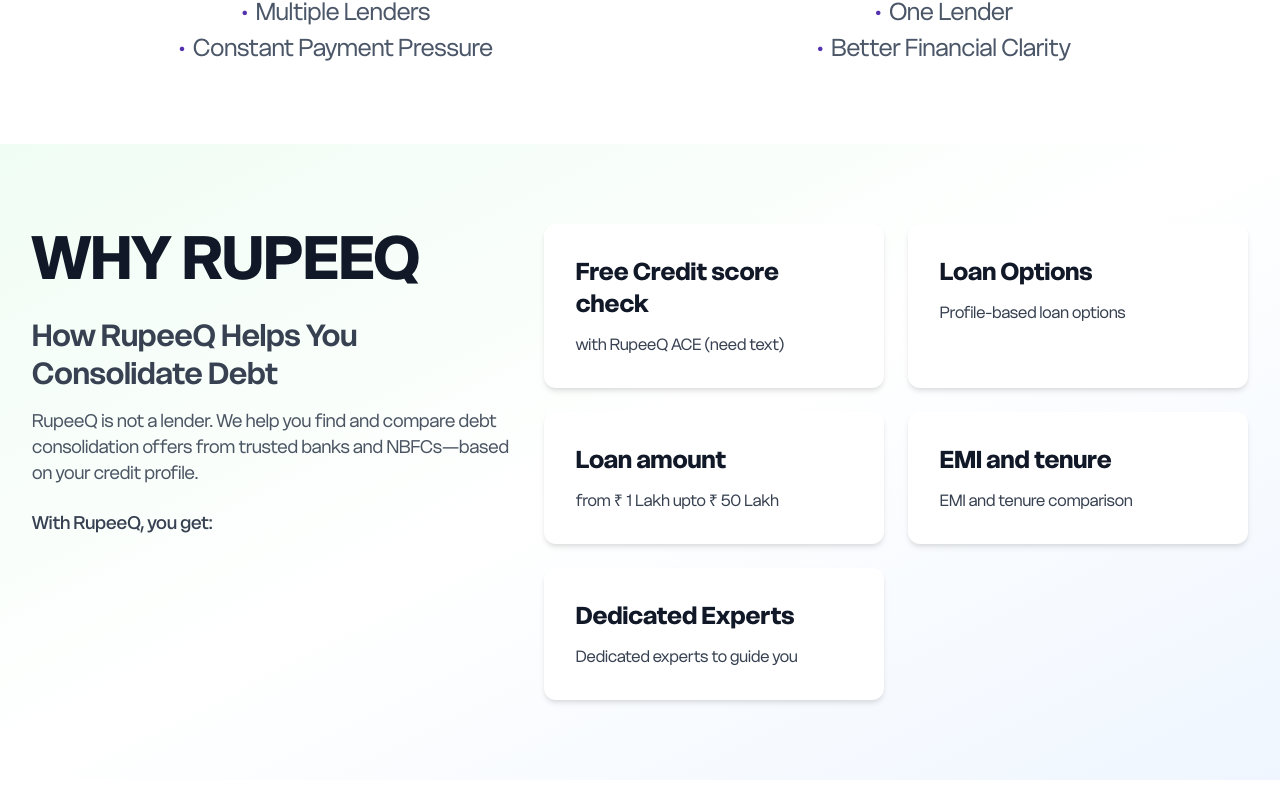
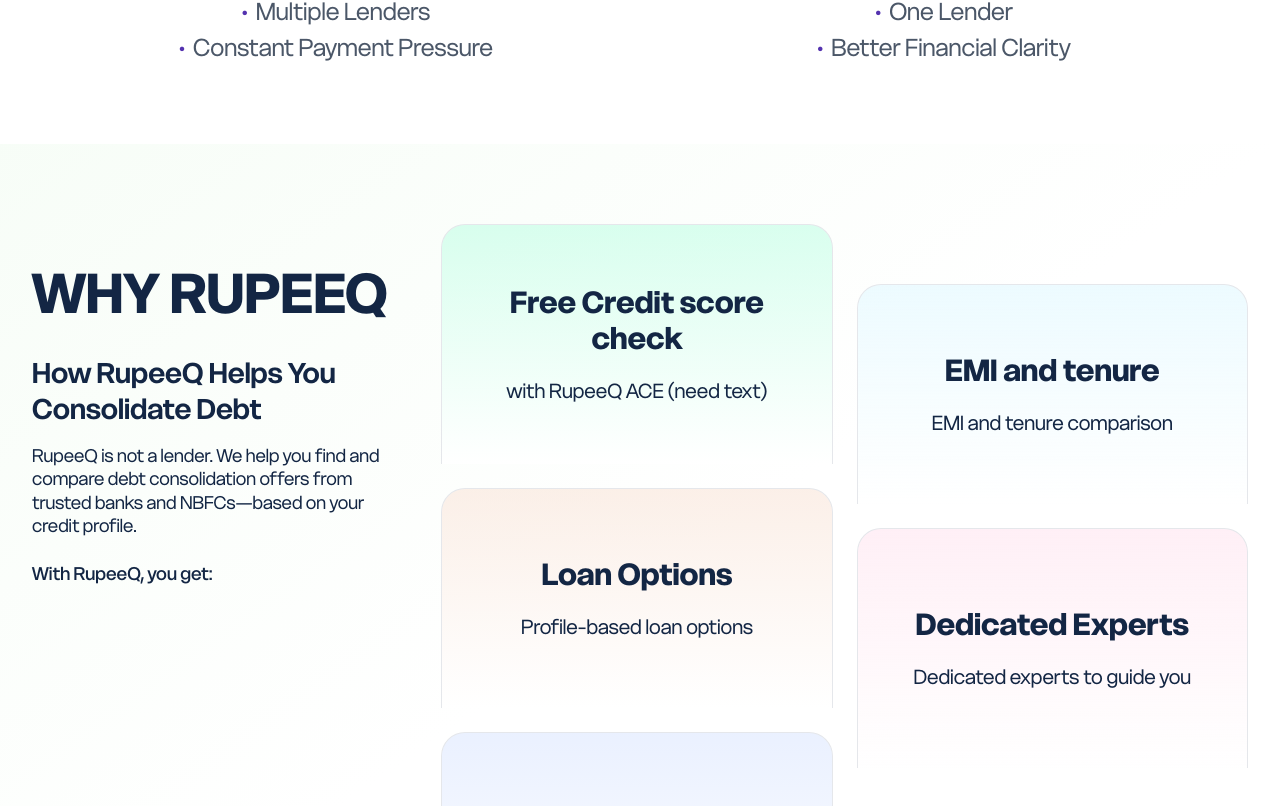
Before and after one commit to Sanket0798/Rupeeq, a React (Vite) app: page /debt-consolidation in a window 1280 px wide. Shown: the part 1754-2560 px from the top of the page. Built offline with nearby package versions, Linux system fonts and the light colour scheme.

Commit message:
Minor Changes

```diff
--- a/src/components/sections/WhyRupeeQSection.jsx
+++ b/src/components/sections/WhyRupeeQSection.jsx
@@ -5,84 +5,109 @@
     {
       title: 'Free Credit score check',
       description: 'with RupeeQ ACE (need text)',
-      bgColor: 'bg-green-50',
-      textColor: 'text-gray-900'
+      bgColor: 'bg-gradient-to-b from-[#A3FFD9]/40 to-white',
+      borderColor: 'border-black/12',
+      height: 'h-[240px]'
     },
     {
       title: 'Loan Options',
       description: 'Profile-based loan options',
-      bgColor: 'bg-orange-50',
-      textColor: 'text-gray-900'
+      bgColor: 'bg-gradient-to-b from-[#F9E5D9]/60 to-white',
+      borderColor: 'border-black/12',
+      height: 'h-[220px]'
     },
     {
       title: 'Loan amount',
       description: 'from ₹ 1 Lakh upto ₹ 50 Lakh',
-      bgColor: 'bg-blue-50',
-      textColor: 'text-gray-900'
+      bgColor: 'bg-gradient-to-b from-[#E5EDFF]/80 to-white',
+      borderColor: 'border-black/12',
+      height: 'h-[240px]'
     },
     {
       title: 'EMI and tenure',
       description: 'EMI and tenure comparison',
-      bgColor: 'bg-cyan-50',
-      textColor: 'text-gray-900'
+      bgColor: 'bg-gradient-to-b from-[#E5F9FF]/70 to-white',
+      borderColor: 'border-black/12',
+      height: 'h-[220px]'
     },
     {
       title: 'Dedicated Experts',
       description: 'Dedicated experts to guide you',
-      bgColor: 'bg-pink-50',
-      textColor: 'text-gray-900'
+      bgColor: 'bg-gradient-to-b from-[#FFE5F0]/60 to-white',
+      borderColor: 'border-black/12',
+      height: 'h-[240px]'
     }
   ];
 
   return (
-    <div className="w-full bg-gradient-to-br from-green-50 via-white to-blue-50 py-16 md:py-20">
-      <div className="container mx-auto px-4 md:px-6 lg:px-8">
+    <section className="w-full py-16 md:py-20 bg-gradient-to-br from-[#E5F9E5]/30 via-white to-white">
+      <div className="max-w-[1400px] mx-auto px-4 md:px-6 lg:px-8">
         <div className="grid grid-cols-1 lg:grid-cols-12 gap-8 lg:gap-12">
           {/* Left Side - Heading and Description */}
-          <div className="lg:col-span-5">
-            <h2 className="text-4xl md:text-5xl lg:text-6xl font-bold text-gray-900 mb-6">
+          <div className="lg:col-span-4 flex items-start pt-8">
+            <div className="space-y-6">
+              <h2 className="text-[55px] font-bold text-custom-dark-text leading-[75px]">
                 WHY RUPEEQ
               </h2>
 
-            <div className="space-y-6">
-              <div>
-                <h3 className="text-2xl md:text-3xl font-semibold text-gray-700 mb-4">
+              <div className="space-y-4">
+                <h3 className="text-[28px] font-semibold text-custom-dark-text leading-[130%]">
                   How RupeeQ Helps You Consolidate Debt
                 </h3>
-                <p className="text-gray-600 text-base md:text-lg leading-relaxed">
+                <p className="text-lg text-custom-dark-text font-normal leading-[130%] max-w-[360px]">
                   RupeeQ is not a lender. We help you find and compare debt consolidation offers from trusted banks and NBFCs—based on your credit profile.
                 </p>
               </div>
 
               <div>
-                <p className="text-gray-700 text-lg font-medium mb-3">
+                <p className="text-lg text-custom-dark-text font-medium">
                   With RupeeQ, you get:
                 </p>
               </div>
             </div>
           </div>
 
-          {/* Right Side - Feature Cards Grid */}
-          <div className="lg:col-span-7">
-            <div className="grid grid-cols-1 sm:grid-cols-2 gap-6">
-              {features.map((feature, index) => (
-                <Card
+          {/* Right Side - Feature Cards Grid - Masonry Layout */}
+          <div className="lg:col-span-8">
+            <div className="grid grid-cols-2 gap-6">
+              {/* Left Column */}
+              <div className="space-y-6">
+                {[features[0], features[1], features[2]].map((feature, index) => (
+                  <div
                     key={index}
-                  className={`${feature.bgColor} p-6 md:p-8 border-none hover:shadow-lg transition-all duration-300 hover:-translate-y-1`}
+                    className={`${feature.bgColor} ${feature.borderColor} ${feature.height} border border-b-0 rounded-t-3xl py-9 px-8 text-center transition-all duration-300 hover:scale-105 hover:shadow-lg flex flex-col justify-center`}
                   >
-                  <h3 className={`text-xl md:text-2xl font-bold ${feature.textColor} mb-3`}>
+                    <h3 className="text-[30px] font-bold text-custom-dark-text mb-5 leading-[120%]">
                       {feature.title}
                     </h3>
-                  <p className="text-gray-700 text-sm md:text-base leading-relaxed">
+                    <p className="text-custom-dark-text text-[20px] leading-normal font-normal">
                       {feature.description}
                     </p>
-                </Card>
+                  </div>
+                ))}
+              </div>
+
+              {/* Right Column */}
+              <div className="space-y-6 pt-[60px]">
+                {[features[3], features[4]].map((feature, index) => (
+                  <div
+                    key={index}
+                    className={`${feature.bgColor} ${feature.borderColor} ${feature.height} border border-b-0 rounded-t-3xl py-9 px-8 text-center transition-all duration-300 hover:scale-105 hover:shadow-lg flex flex-col justify-center`}
+                  >
+                    <h3 className="text-[30px] font-bold text-custom-dark-text mb-5 leading-[120%]">
+                      {feature.title}
+                    </h3>
+                    <p className="text-custom-dark-text text-[20px] leading-normal font-normal">
+                      {feature.description}
+                    </p>
+                  </div>
                 ))}
               </div>
             </div>
           </div>
         </div>
       </div>
+    </section>
   );
 };
 
```
Lines whose indentation alone changed are shown as unchanged.
